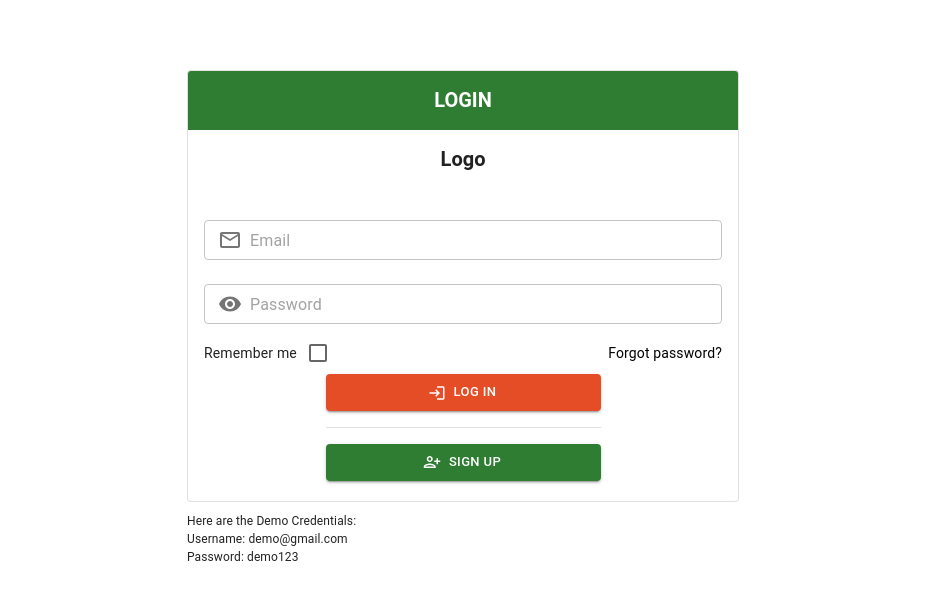
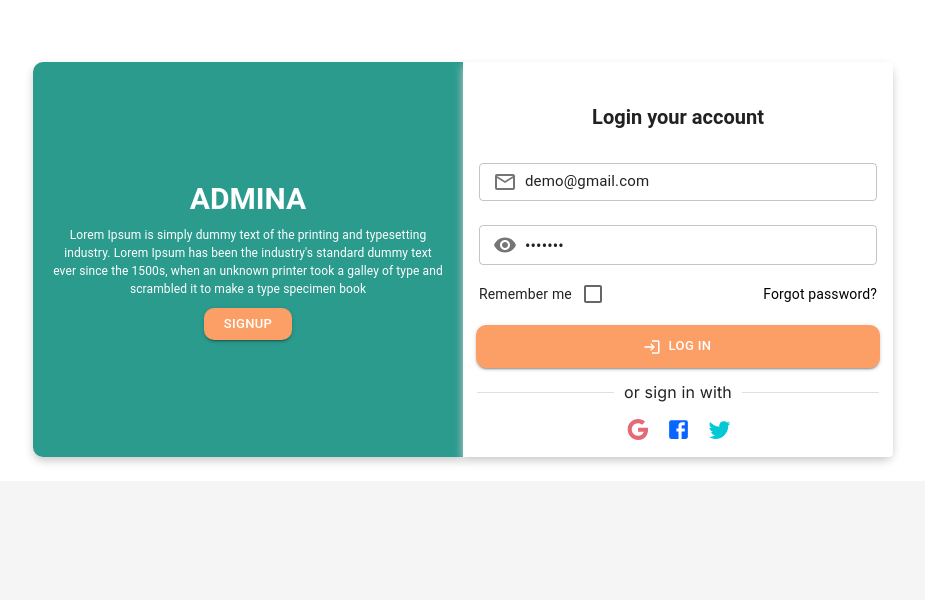
Before and after one commit to ravenanhq/admina, a Next.js app: page /login in a window 1280 px wide. Shown: the top 600 px of the page, without its empty margins (177-1102 px from the left). Built offline with nearby package versions, Linux system fonts and the light colour scheme; no server answers.

Commit message:
[Task-43]-Changed the login pagestyles.

```diff
--- a/src/app/components/Login/Login.tsx
+++ b/src/app/components/Login/Login.tsx
@@ -21,13 +21,15 @@ import useMediaQuery from "@mui/material/useMediaQuery";
 import { signIn } from "next-auth/react";
 import VisibilityOffIcon from "@mui/icons-material/VisibilityOff";
 import LoginIcon from "@mui/icons-material/Login";
-import PersonAddAltIcon from "@mui/icons-material/PersonAddAlt";
 import { useRouter } from "next/navigation";
+import GoogleIcon from '@mui/icons-material/Google';
+import FacebookIcon from '@mui/icons-material/Facebook';
+import TwitterIcon from '@mui/icons-material/Twitter';
 
 const LoginForm = () => {
   const [formData, setFormData] = useState({
-    email: "",
-    password: "",
+    email: "demo@gmail.com",
+    password: "demo123",
   });
 
   const [errors, setErrors] = useState({
@@ -97,21 +99,75 @@ const LoginForm = () => {
 
   return (
     <>
-      <Card variant="outlined" sx={{paddingBottom:"10px"}}>
+      <Grid container rowSpacing={1} style={{ padding: "0 20px" }}>
+        <Grid item xs={12} sm={12} md={6} style={{
+          background: "#2b9b8e",
+          display: 'flex',
+          flexDirection: 'column',
+          alignItems: 'center',
+          justifyContent: 'center',
+          paddingBottom: "15px",
+          borderTopLeftRadius: '10px',
+          borderBottomLeftRadius: '10px',
+          boxShadow: "0 4px 8px 0 #ccc"
+        }}>
           <CardHeader
-          title="LOGIN"
-          titleTypographyProps={{ fontSize: "20px", fontWeight: "bold" }}
-          sx={{ bgcolor: "#2e7d32", color: "white", textAlign: "center" }}
+            title="ADMINA"
+            titleTypographyProps={{
+              fontSize: "30px",
+              fontWeight: "bold",
+              color: "#fff",
+            }}
+            style={{ padding: "7px" }}
           />
+          <Typography sx={{
+            fontSize: "12px",
+            textAlign: 'center',
+            padding: "0 20px",
+            color: "#fff"
+          }}
+            component="div">
+            <div>
+              Lorem Ipsum is simply dummy text of the printing and typesetting industry.
+              Lorem Ipsum has been the industry's standard dummy text ever since the 1500s,
+              when an unknown printer took a galley of type and
+              scrambled it to make a type specimen book
+            </div>
+          </Typography>
+          <Button
+            variant="contained"
+            color="success"
+            type="submit"
+            onClick={handleSignUpClick}
+            size="small"
+            sx={{
+              padding: "5px 20px",
+              marginTop: "10px",
+              background: "#fc9f66",
+              borderRadius: "10px"
+            }}
+          >
+            Signup
+          </Button>
+        </Grid>
+
+        <Grid item xs={12} sm={12} md={6} style={{
+          paddingTop: "0",
+          background: "#fff",
+          borderTopRightRadius: '10px',
+          borderBottomRightRadius: '10px',
+          boxShadow: "0 4px 8px 0 #ccc"
+        }}>
+          <Card variant="outlined" sx={{ paddingBottom: "10px", border: "none" }}>
+            <CardContent sx={{ paddingBottom: "0", marginTop: "10px" }}>
               <CardHeader
-          title="Logo"
+                title="Login your account"
                 titleTypographyProps={{
                   fontSize: "20px",
                   textAlign: "center",
                   fontWeight: "bold",
                 }}
               />
-        <CardContent sx={{paddingBottom:"0"}}>
               <form onSubmit={handleSubmit}>
                 <TextField
                   fullWidth
@@ -129,6 +185,11 @@ const LoginForm = () => {
                         <MailOutlineIcon />
                       </InputAdornment>
                     ),
+                  }}
+                  sx={{
+                    '& input': {
+                      fontSize: '15px'
+                    }
                   }}
                 />
                 <TextField
@@ -162,26 +223,34 @@ const LoginForm = () => {
                 />
               </form>
             </CardContent>
-        <CardActions sx={{ display: 'flex', padding: 0 }}>
-      <Grid container alignItems="center" justifyContent="space-between" className="loginPage">
-        <Grid item className="rememberMe">
+
+            <CardActions sx={{ display: isMobile ? 'block' : 'flex', padding: 0 }}>
+              <Grid container alignItems="center" justifyContent="space-between" className="loginPage"
+                style={{ marginBottom: "10px", display: isMobile ? 'block' : 'flex', }}>
+                <Grid item className="rememberMe" style={{ textAlign: "center" }}>
                   <FormControlLabel
                     control={<Checkbox color="primary" />}
-            label={<Typography variant="body2">Remember me</Typography>}
+                    label={
+                      <Typography variant="body2">
+                        Remember me
+                      </Typography>
+                    }
                     labelPlacement="start"
                     sx={{
                       fontSize: "14px",
                       whiteSpace: isMobile ? "nowrap" : "normal",
                     }}
                   />
+
                 </Grid>
-        <Grid item className="forgotPassword">
+
+                <Grid item className="forgotPassword" style={{ textAlign: "center" }}>
                   <Typography sx={{ fontSize: "14px" }}>
                     <Link
                       href="/forgot-password/"
                       color="inherit"
                       underline="hover"
-              style={{ color: "#000" ,marginRight:"16px"}}
+                      style={{ color: "#000", marginRight: "16px" }}
                     >
                       Forgot password?
                     </Link>
@@ -189,7 +258,6 @@ const LoginForm = () => {
                 </Grid>
               </Grid>
             </CardActions>
-
 
             <Grid container justifyContent="center">
               <Button
@@ -199,32 +267,31 @@ const LoginForm = () => {
                 onClick={handleSubmit}
                 size="small"
                 startIcon={<LoginIcon />}
-            sx={{ width: "50%", padding: "7px 0", background: "#e44d26" }}
+                sx={{ width: "94%", padding: "10px 0", background: "#fc9f66", borderRadius: "10px" }}
               >
                 Log In
               </Button>
             </Grid>
-        <Divider sx={{ margin: "0 auto", marginY: 2, width: "50%",padding:"0 10px" }} />
 
-        <Grid container justifyContent="center">
-            <Button
-              variant="contained"
-              color="success"
-              type="submit"
-              onClick={handleSignUpClick}
-              size="small"
-              startIcon={<PersonAddAltIcon />}
-              sx={{ width: "50%", padding: "7px 0", marginBottom: "10px" }}
-            >
-              Sign Up
-            </Button>
+            <Divider sx={{ margin: "0 auto", marginY: 3, width: "98%", padding: "0 10px", position: 'relative' }}>
+              <div style={{ position: 'absolute', top: '50%', left: '50%', transform: 'translate(-50%, -50%)', backgroundColor: 'white', padding: '0 10px' }}>or sign in with</div>
+            </Divider>
+
+            <Grid container spacing={{ xs: 2 }} sx={{ padding: "0 14px 5px 14px", marginTop: "10px", justifyContent: "center" }}>
+              <Grid item sx={{ display: 'flex', justifyContent: 'center' }}>
+                <GoogleIcon style={{ fontSize: 25, color: '#e46a76', cursor: "pointer" }} />
               </Grid>
+              <Grid item sx={{ display: 'flex', justifyContent: 'center' }}>
+                <FacebookIcon style={{ fontSize: 25, color: '#0866ff', cursor: "pointer" }} />
+              </Grid>
+              <Grid item sx={{ display: 'flex', justifyContent: 'center' }}>
+                <TwitterIcon style={{ fontSize: 25, color: '#03c9d7', cursor: "pointer" }} />
+              </Grid>
+            </Grid>
+
           </Card>
-      <Typography sx={{ fontSize: "12px", marginTop: "10px" }} component="div">
-        <div>Here are the Demo Credentials:</div>
-        <div>Username: demo@gmail.com</div>
-        <div>Password: demo123</div>
-      </Typography>
+        </Grid>
+      </Grid>
     </>
   );
 };
--- a/src/app/globals.css
+++ b/src/app/globals.css
@@ -9,6 +9,7 @@ body {
   max-width: 100vw;
   overflow-x: hidden;
   padding-right: 0 !important;
+  background-color: #f5f5f5;
 }
 
 header {
--- a/src/app/login/page.tsx
+++ b/src/app/login/page.tsx
@@ -4,7 +4,7 @@ import LoginForm from "../components/Login/Login";
 
 export default function Login() {
   return (
-    <Container component="div" maxWidth="sm">
+    <Container component="div" maxWidth="md" style={{padding:"0",margin:"0 auto"}}>
       <LoginForm />
     </Container>
   );
```
Also changed, not shown: src/app/components/Login/ForgotPassword.tsx (+3 -4 lines), src/app/components/Login/Signup.tsx (+5 -6 lines). Lines whose indentation alone changed are shown as unchanged.
